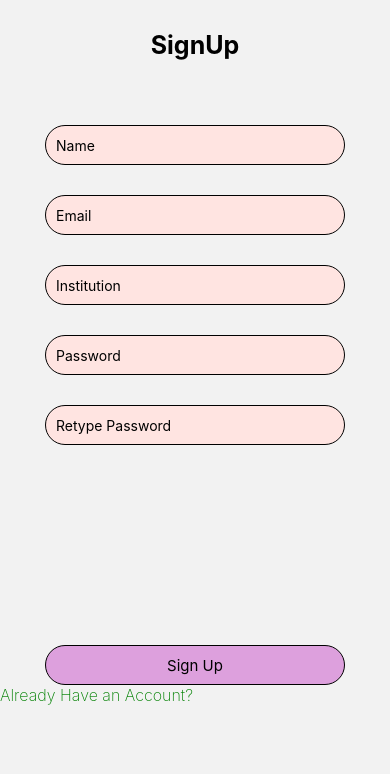
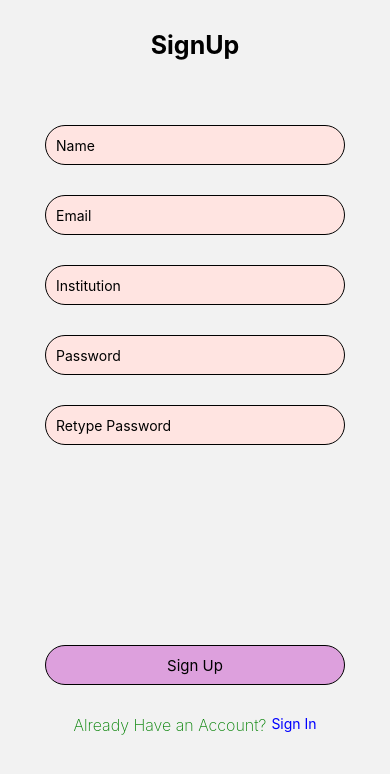
Before and after one commit to sazzad9911/EduPlanet, a React Native app: screen /SignUp in a window 390 px wide. Shown: the top 774 px of the page. Built offline with nearby package versions, Linux system fonts and the light colour scheme.

Commit message:
Sign Up Done!!!

```diff
--- a/App.js
+++ b/App.js
@@ -22,6 +22,7 @@ const App = () => {
         <Stack.Screen name="Forget" component={Forget} options={{ headerShown: false }} />
         <Stack.Screen name="Home" component={Home} options={{ headerShown: false }} />
         <Stack.Screen name="Notification" component={Notification} options={{ headerShown: false }} />
+
       </Stack.Navigator>
     </NavigationContainer>
   );
--- a/components/screens/SignUp.js
+++ b/components/screens/SignUp.js
@@ -2,7 +2,11 @@ import React from 'react';
 import { View, Text, TextInput, ScrollView } from 'react-native'
 import style from '../styles/style';
 import Button from '../contents/Button';
+import { NavigationContainer } from '@react-navigation/native';
+import { createNativeStackNavigator } from '@react-navigation/native-stack';
 
+
+const Stack = createNativeStackNavigator();
 
 const SignUp = (props) => {
 
@@ -60,8 +64,17 @@ const SignUp = (props) => {
                 }}>
                     <Button text='Sign Up' />
                 </View>
+                <View style={{ flexDirection: 'row',marginTop: 30 }}>
+                    <Text style={[style.text, {
+                       marginRight:5
+                    }]}>Already Have an Account?
+                    </Text>
+                    <Text style={{ color: 'blue' }} onPress={()=>props.navigation.navigate('SignIn')}>
+                        Sign In
+                    </Text>
+                </View>
             </View>
-            <Text style={style.text}>Already Have an Account?</Text>
+
         </ScrollView>
     );
 };
```
Also changed, not shown: 2 other files (tests, documents, lock files or other folders).
